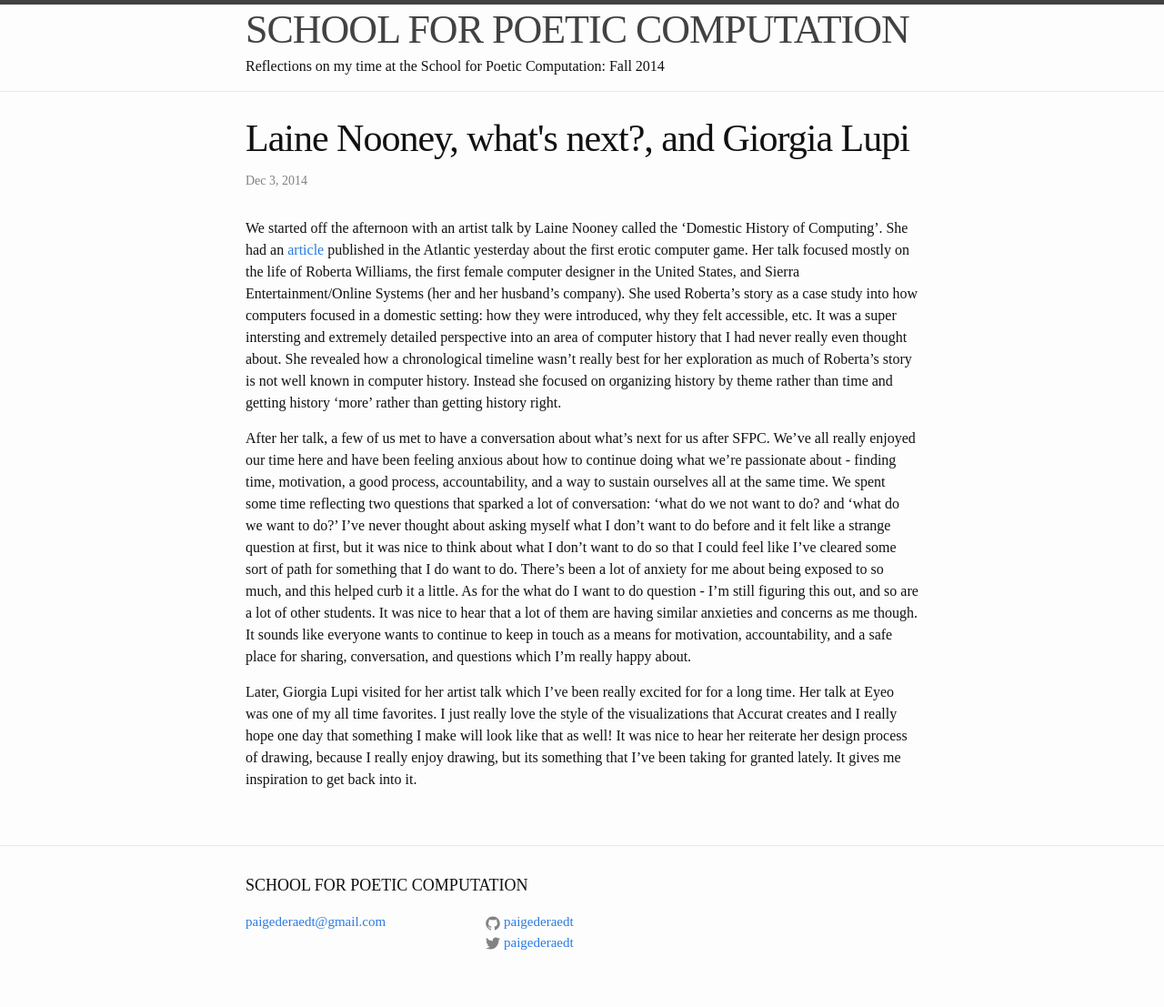
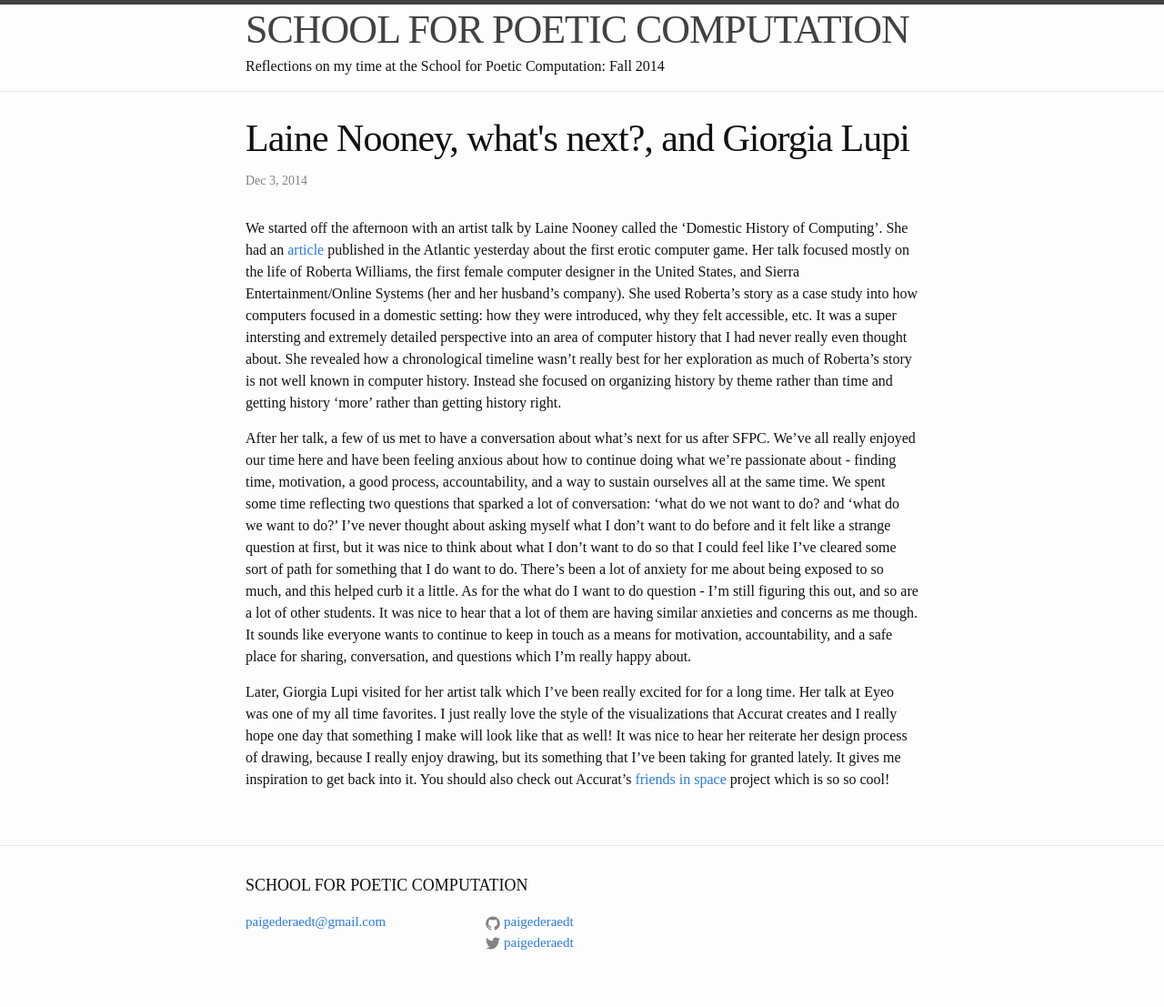
Before and after one commit to paigederaedt/blog, a Jekyll site: the page built from _posts/2014-12-03-LaineNooneyWhatNextGiorgiaLupi.markdown, in a window 1280 px wide. Shown: the whole page at 91% size. Built offline with Jekyll 4.4.1, drawn with Linux system fonts in a browser that asks for light colours.

Commit message:
daily posts

```diff
--- a/_posts/2014-12-03-LaineNooneyWhatNextGiorgiaLupi.markdown
+++ b/_posts/2014-12-03-LaineNooneyWhatNextGiorgiaLupi.markdown
@@ -8,4 +8,4 @@
 
 After her talk, a few of us met to have a conversation about what's next for us after SFPC. We've all really enjoyed our time here and have been feeling anxious about how to continue doing what we're passionate about - finding time, motivation, a good process, accountability, and a way to sustain ourselves all at the same time. We spent some time reflecting two questions that sparked a lot of conversation: 'what do we not want to do? and 'what do we want to do?' I've never thought about asking myself what I don't want to do before and it felt like a strange question at first, but it was nice to think about what I don't want to do so that I could feel like I've cleared some sort of path for something that I do want to do. There's been a lot of anxiety for me about being exposed to so much, and this helped curb it a little. As for the what do I want to do question - I'm still figuring this out, and so are a lot of other students. It was nice to hear that a lot of them are having similar anxieties and concerns as me though. It sounds like everyone wants to continue to keep in touch as a means for motivation, accountability, and a safe place for sharing, conversation, and questions which I'm really happy about.
 
-Later, Giorgia Lupi visited for her artist talk which I've been really excited for for a long time. Her talk at Eyeo was one of my all time favorites. I just really love the style of the visualizations that Accurat creates and I really hope one day that something I make will look like that as well! It was nice to hear her reiterate her design process of drawing, because I really enjoy drawing, but its something that I've been taking for granted lately. It gives me inspiration to get back into it.
+Later, Giorgia Lupi visited for her artist talk which I've been really excited for for a long time. Her talk at Eyeo was one of my all time favorites. I just really love the style of the visualizations that Accurat creates and I really hope one day that something I make will look like that as well! It was nice to hear her reiterate her design process of drawing, because I really enjoy drawing, but its something that I've been taking for granted lately. It gives me inspiration to get back into it. You should also check out Accurat's [friends in space](http://friendsinspace.org/) project which is so so cool!
```
